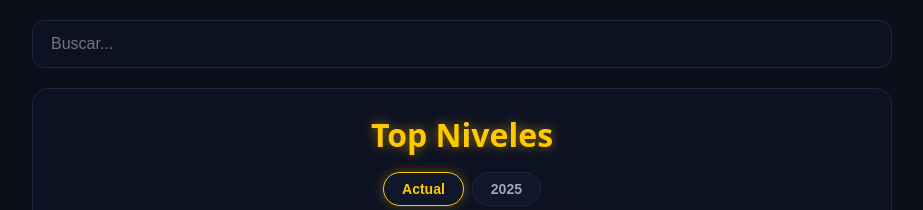
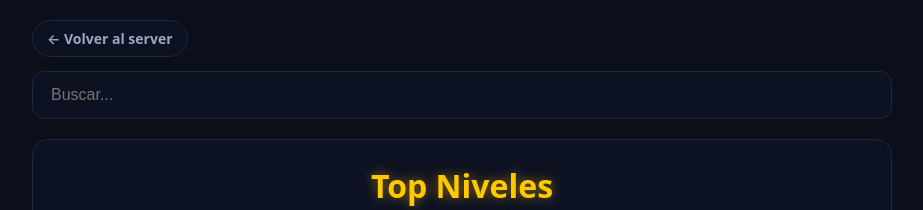
Before and after one commit to HugatoDMC/campoelectrico, a plain HTML site: page leaderboard.html in a window 1280 px wide. Shown: the top 210 px of the page, without its empty margins (178-1101 px from the left). Drawn offline with Linux system fonts and the light colour scheme.

Commit message:
Update leaderboard.html

```diff
--- a/leaderboard.html
+++ b/leaderboard.html
@@ -8,6 +8,12 @@
   * { box-sizing: border-box; }
   body { margin: 0; font-family: system-ui, -apple-system, sans-serif; background: #0b0f1a; color: #e8ecf5; min-height: 100vh; }
   .wrap { max-width: 900px; margin: 0 auto; padding: 20px; }
+
+  .topbar { display: flex; align-items: center; margin-bottom: 14px; }
+  .back { display: inline-flex; align-items: center; gap: 6px; color: #9aa6c2; text-decoration: none; font-size: 14px; font-weight: 600;
+          padding: 8px 14px; border-radius: 999px; border: 1px solid #1e2740; background: #0d1222;
+          transition: color .2s ease, border-color .2s ease, box-shadow .2s ease; }
+  .back:hover { color: #ffc800; border-color: #ffc800; box-shadow: 0 0 12px rgba(255, 200, 0, .3); }
 
   .search { width: 100%; padding: 14px 18px; border-radius: 12px; border: 1px solid #1e2740; background: #0d1222; color: #e8ecf5; font-size: 16px; outline: none; }
   .search:focus { border-color: #ffc800; }
@@ -107,6 +113,7 @@
     .modal { padding: 12px; }
     .modal-box { padding: 24px 16px; }
     .modal-box .avatar { --av: 104px; }
+    .back { font-size: 13px; padding: 7px 12px; }
   }
 
   /* Celulares muy angostos */
@@ -126,6 +133,10 @@
 </head>
 <body>
 <div class="wrap">
+  <div class="topbar">
+    <a class="back" href="index.html">← Volver al server</a>
+  </div>
+
   <input class="search" id="search" type="search" placeholder="Buscar..." autocomplete="off">
   <div class="panel">
     <h1 id="title">Top Niveles</h1>
```
